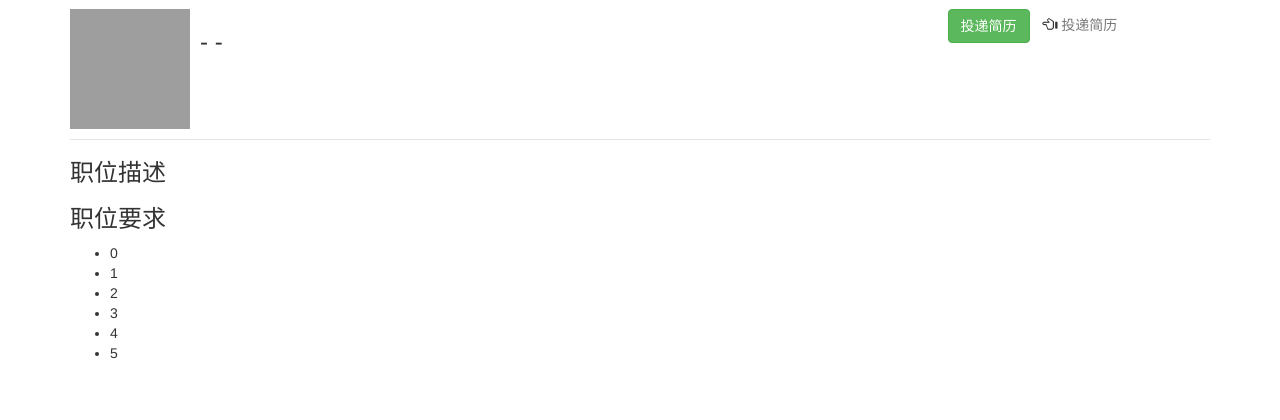
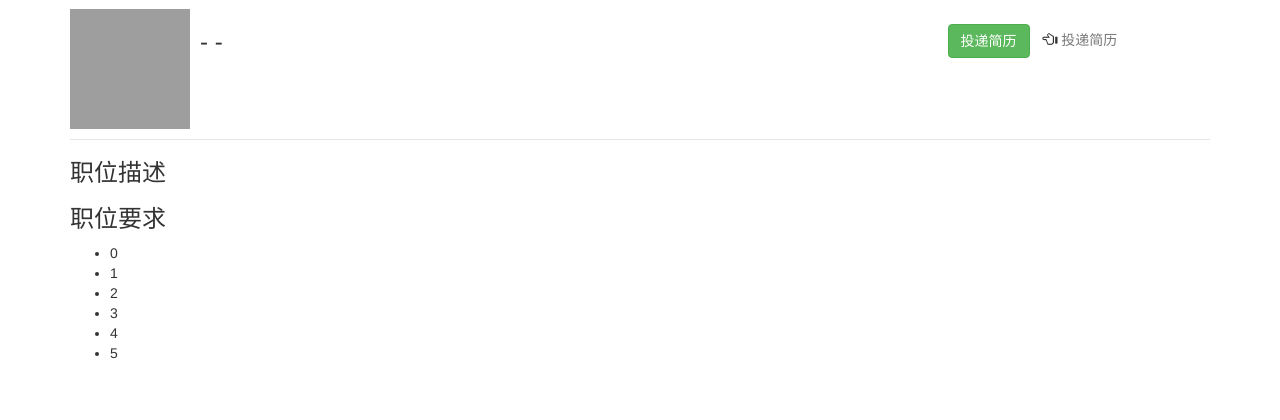
Before and after one commit to uranuday/jobplus7, a Flask app: template jobplus/templates/job/job_detail.html in a window 1280 px wide. Shown: the part 51-471 px from the top of the page. Run offline with Flask 2, Linux system fonts and the light colour scheme; the template is opened without the code that fills it, so the values that code supplies are empty; some libraries are stand-ins or nearby versions; grey boxes are pictures that could not be loaded.

Commit message:
adjust page style

```diff
--- a/jobplus/templates/admin/admin_base.html
+++ b/jobplus/templates/admin/admin_base.html
@@ -4,7 +4,7 @@
 
 {% block body %}
 <div class="row">
-    <div class="col-md-3">
+    <div class="col-md-3" style="padding-top:30px;">
         <h4>管理</h4>
         <div class="list-group">
             <a href="{{ url_for('admin.user') }}" class="list-group-item">用户管理</a>
--- a/jobplus/templates/company/company_base.html
+++ b/jobplus/templates/company/company_base.html
@@ -8,7 +8,7 @@
 
 {% block body %}
 <div class="row">
-    <div class="col-md-3">
+    <div class="col-md-3" style="padding-top:30px;">
         <h4>企业</h4>
         <div class="list-group">
             <a href="{{ url_for("company.profile") }}" class="list-group-item">企业信息</a>
--- a/jobplus/templates/job/job_detail.html
+++ b/jobplus/templates/job/job_detail.html
@@ -25,7 +25,7 @@
                 </div>
             </div>
         </div>
-        <div class="col-md-3">
+        <div class="col-md-3" style="padding-top:15px;">
             <a href="{{ url_for("job.apply", job_id=job.id) }}" type="button" {% if current_user in job.applicants %}class="btn btn-default disabled"{% else %}class="btn btn-success"{%endif%}>
                 {% if current_user in job.applicants %}
                 已投递
--- a/jobplus/templates/user/user_base.html
+++ b/jobplus/templates/user/user_base.html
@@ -5,7 +5,7 @@
 
 {% block body %}
 <div class="row">
-    <div class="col-md-3">
+    <div class="col-md-3", style="padding-top:30px;">
         <h4>用户</h4>
         <div class="list-group">
             <a href="{{ url_for("user.profile") }}" class="list-group-item">个人信息</a>
```
